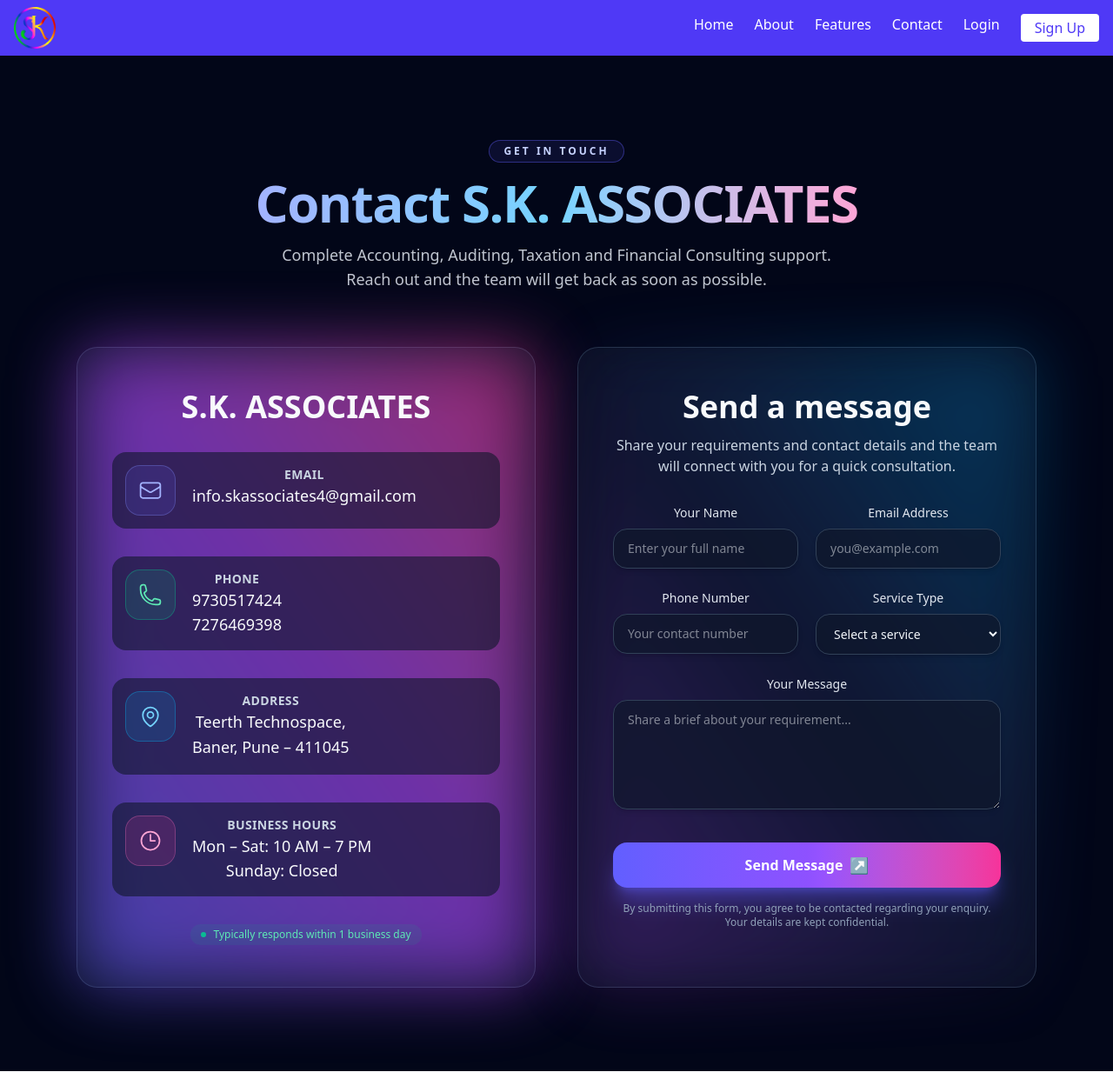
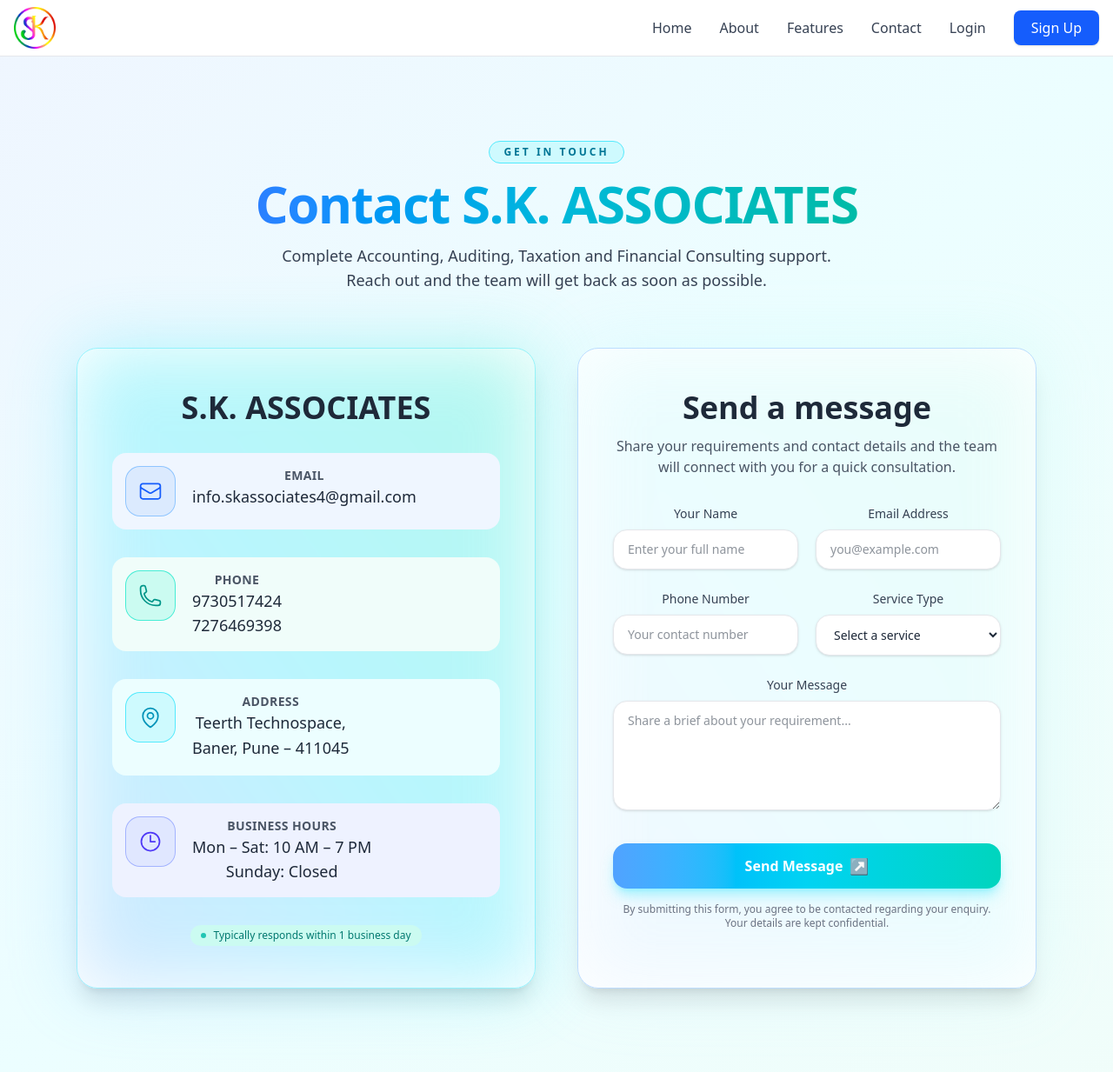
Before and after one commit to skpatil6201/Worker_Client, a React (Vite) app: page /contact in a window 1280 px wide. Shown: the whole page at 87% size. Built offline with nearby package versions, Linux system fonts and the light colour scheme.

Commit message:
style: update public page color scheme

```diff
--- a/src/components/Navbar.tsx
+++ b/src/components/Navbar.tsx
@@ -1,35 +1,120 @@
 import { Link } from 'react-router-dom';
+import { useState } from 'react';
 import logo from '../assets/logoss.png';
+
 export default function Navbar() {
+  const [isOpen, setIsOpen] = useState(false);
+
   return (
-    <nav className="bg-indigo-600 text-white shadow-lg">
+    <nav className="bg-white border-b border-gray-200 shadow-sm">
       <div className="container mx-auto px-4">
         <div className="flex items-center justify-between h-16">
           <Link to="/" >
             <img className='h-12' src={logo} alt="" />
           </Link>
 
-          <div className="flex space-x-6">
-            <Link to="/" className="hover:text-indigo-200 transition">
+          {/* Desktop Menu */}
+          <div className="hidden md:flex items-center space-x-8">
+            <Link to="/" className="text-gray-700 hover:text-blue-600 transition font-medium">
               Home
             </Link>
-            <Link to="/about" className="hover:text-indigo-200 transition">
+            <Link to="/about" className="text-gray-700 hover:text-blue-600 transition font-medium">
               About
             </Link>
-            <Link to="/features" className="hover:text-indigo-200 transition">
+            <Link to="/features" className="text-gray-700 hover:text-blue-600 transition font-medium">
               Features
             </Link>
-            <Link to="/contact" className="hover:text-indigo-200 transition">
+            <Link to="/contact" className="text-gray-700 hover:text-blue-600 transition font-medium">
               Contact
             </Link>
-            <Link to="/login" className="hover:text-indigo-200 transition">
+            <Link to="/login" className="text-gray-700 hover:text-blue-600 transition font-medium">
               Login
             </Link>
-            <Link to="/signup" className="bg-white text-indigo-600 px-4 py-1 rounded hover:bg-indigo-50 transition">
+            <Link to="/signup" className="bg-blue-600 text-white px-5 py-2 rounded-lg hover:bg-blue-700 transition shadow-sm font-medium">
               Sign Up
             </Link>
           </div>
+
+          {/* Mobile Menu Button */}
+          <button
+            onClick={() => setIsOpen(!isOpen)}
+            className="md:hidden focus:outline-none text-gray-700"
+            aria-label="Toggle menu"
+          >
+            <svg
+              className="w-6 h-6"
+              fill="none"
+              stroke="currentColor"
+              viewBox="0 0 24 24"
+            >
+              {isOpen ? (
+                <path
+                  strokeLinecap="round"
+                  strokeLinejoin="round"
+                  strokeWidth={2}
+                  d="M6 18L18 6M6 6l12 12"
+                />
+              ) : (
+                <path
+                  strokeLinecap="round"
+                  strokeLinejoin="round"
+                  strokeWidth={2}
+                  d="M4 6h16M4 12h16M4 18h16"
+                />
+              )}
+            </svg>
+          </button>
         </div>
+
+        {/* Mobile Menu */}
+        {isOpen && (
+          <div className="md:hidden pb-4 border-t border-gray-100 pt-4">
+            <div className="flex flex-col space-y-3">
+              <Link
+                to="/"
+                className="text-gray-700 hover:text-blue-600 transition font-medium"
+                onClick={() => setIsOpen(false)}
+              >
+                Home
+              </Link>
+              <Link
+                to="/about"
+                className="text-gray-700 hover:text-blue-600 transition font-medium"
+                onClick={() => setIsOpen(false)}
+              >
+                About
+              </Link>
+              <Link
+                to="/features"
+                className="text-gray-700 hover:text-blue-600 transition font-medium"
+                onClick={() => setIsOpen(false)}
+              >
+                Features
+              </Link>
+              <Link
+                to="/contact"
+                className="text-gray-700 hover:text-blue-600 transition font-medium"
+                onClick={() => setIsOpen(false)}
+              >
+                Contact
+              </Link>
+              <Link
+                to="/login"
+                className="text-gray-700 hover:text-blue-600 transition font-medium"
+                onClick={() => setIsOpen(false)}
+              >
+                Login
+              </Link>
+              <Link
+                to="/signup"
+                className="bg-blue-600 text-white px-4 py-2 rounded-lg hover:bg-blue-700 transition text-center shadow-sm font-medium"
+                onClick={() => setIsOpen(false)}
+              >
+                Sign Up
+              </Link>
+            </div>
+          </div>
+        )}
       </div>
     </nav>
   );
--- a/src/pages/Contact.tsx
+++ b/src/pages/Contact.tsx
@@ -29,28 +29,28 @@ export default function Contact() {
   }, []);
 
   return (
-    <div className="relative min-h-screen bg-slate-950 py-24 overflow-hidden">
+    <div className="relative min-h-screen bg-gradient-to-br from-blue-50 via-cyan-50 to-teal-50 py-24 overflow-hidden">
       {/* Background: gradients + grid */}
       <div className="pointer-events-none absolute inset-0 -z-10">
-        <div className="absolute inset-0 bg-gradient-to-br from-slate-900 via-slate-950 to-slate-900" />
-        <div className="absolute inset-0 bg-[radial-gradient(circle_at_top,_#6366f133_0,_transparent_55%),radial-gradient(circle_at_bottom,_#ec489933_0,_transparent_55%)]" />
-        <div className="absolute inset-0 bg-[linear-gradient(to_right,#1e293b55_1px,transparent_1px),linear-gradient(to_bottom,#02061766_1px,transparent_1px)] bg-[size:72px_72px] opacity-40" />
-        <div className="absolute -top-40 -left-40 h-80 w-80 rounded-full bg-indigo-500/30 blur-3xl" />
-        <div className="absolute -bottom-40 -right-40 h-80 w-80 rounded-full bg-pink-500/30 blur-3xl" />
+        <div className="absolute inset-0 bg-gradient-to-br from-blue-100/30 via-cyan-50 to-teal-100/30" />
+        <div className="absolute inset-0 bg-[radial-gradient(circle_at_top,_#dbeafe80_0,_transparent_55%),radial-gradient(circle_at_bottom,_#ccfbf180_0,_transparent_55%)]" />
+        <div className="absolute inset-0 bg-[linear-gradient(to_right,#e0f2fe55_1px,transparent_1px),linear-gradient(to_bottom,#e0f2fe55_1px,transparent_1px)] bg-[size:72px_72px] opacity-30" />
+        <div className="absolute -top-40 -left-40 h-80 w-80 rounded-full bg-blue-200/40 blur-3xl" />
+        <div className="absolute -bottom-40 -right-40 h-80 w-80 rounded-full bg-teal-200/40 blur-3xl" />
       </div>
 
       <div className="relative container mx-auto max-w-6xl px-6">
         {/* Header */}
         <div className="mb-16 text-center">
-          <span className="mb-4 inline-flex items-center gap-2 rounded-full border border-indigo-500/40 bg-indigo-500/10 px-4 py-1 text-xs font-semibold tracking-[0.25em] text-indigo-200 uppercase">
+          <span className="mb-4 inline-flex items-center gap-2 rounded-full border border-cyan-300 bg-cyan-100 px-4 py-1 text-xs font-semibold tracking-[0.25em] text-cyan-700 uppercase">
             Get in touch
           </span>
           <h1 className="mb-4 text-4xl sm:text-5xl lg:text-6xl font-extrabold tracking-tight">
-            <span className="bg-gradient-to-r from-indigo-300 via-sky-300 to-pink-300 bg-clip-text text-transparent">
+            <span className="bg-gradient-to-r from-blue-500 via-cyan-500 to-teal-500 bg-clip-text text-transparent">
               Contact S.K. ASSOCIATES
             </span>
           </h1>
-          <p className="mx-auto max-w-2xl text-base sm:text-lg text-slate-200/85">
+          <p className="mx-auto max-w-2xl text-base sm:text-lg text-gray-700">
             Complete Accounting, Auditing, Taxation and Financial Consulting support. Reach out and the team will get
             back as soon as possible.
           </p>
@@ -60,55 +60,55 @@ export default function Contact() {
           {/* Contact info card */}
           <div
             ref={leftRef}
-            className="relative rounded-3xl border border-slate-700/70 bg-slate-900/70 px-10 py-12 shadow-2xl backdrop-blur-2xl transition-all duration-500"
+            className="relative rounded-3xl border border-cyan-200 bg-white/90 px-10 py-12 shadow-xl backdrop-blur-2xl transition-all duration-500"
           >
             {/* Glow border */}
-            <div className="pointer-events-none absolute inset-0 -z-10 rounded-3xl bg-gradient-to-tr from-indigo-500 via-purple-500 to-pink-500 opacity-60 blur-2xl" />
+            <div className="pointer-events-none absolute inset-0 -z-10 rounded-3xl bg-gradient-to-tr from-blue-300 via-cyan-300 to-teal-300 opacity-40 blur-2xl" />
 
-            <h2 className="mb-8 text-3xl sm:text-4xl font-bold text-slate-50">
+            <h2 className="mb-8 text-3xl sm:text-4xl font-bold text-gray-800">
               S.K. ASSOCIATES
             </h2>
 
-            <div className="space-y-8 text-slate-100/90">
+            <div className="space-y-8 text-gray-700">
               {/* Email */}
-              <div className="flex items-start gap-5 rounded-2xl bg-slate-900/60 p-4 transition-transform duration-300 hover:-translate-y-1 hover:bg-slate-900/90">
-                <div className="flex h-14 w-14 items-center justify-center rounded-2xl bg-indigo-500/15 text-indigo-300 ring-1 ring-indigo-400/40">
+              <div className="flex items-start gap-5 rounded-2xl bg-blue-50 p-4 transition-transform duration-300 hover:-translate-y-1 hover:bg-blue-100">
+                <div className="flex h-14 w-14 items-center justify-center rounded-2xl bg-blue-100 text-blue-600 ring-1 ring-blue-300">
                   <EnvelopeIcon className="h-7 w-7" />
                 </div>
                 <div>
-                  <h3 className="text-sm font-semibold uppercase tracking-wide text-slate-300">
+                  <h3 className="text-sm font-semibold uppercase tracking-wide text-gray-600">
                     Email
                   </h3>
-                  <p className="text-lg font-medium text-slate-50">
+                  <p className="text-lg font-medium text-gray-800">
                     info.skassociates4@gmail.com
                   </p>
                 </div>
               </div>
 
               {/* Phone */}
-              <div className="flex items-start gap-5 rounded-2xl bg-slate-900/60 p-4 transition-transform duration-300 hover:-translate-y-1 hover:bg-slate-900/90">
-                <div className="flex h-14 w-14 items-center justify-center rounded-2xl bg-emerald-500/15 text-emerald-300 ring-1 ring-emerald-400/40">
+              <div className="flex items-start gap-5 rounded-2xl bg-teal-50 p-4 transition-transform duration-300 hover:-translate-y-1 hover:bg-teal-100">
+                <div className="flex h-14 w-14 items-center justify-center rounded-2xl bg-teal-100 text-teal-600 ring-1 ring-teal-300">
                   <PhoneIcon className="h-7 w-7" />
                 </div>
                 <div>
-                  <h3 className="text-sm font-semibold uppercase tracking-wide text-slate-300">
+                  <h3 className="text-sm font-semibold uppercase tracking-wide text-gray-600">
                     Phone
                   </h3>
-                  <p className="text-lg text-slate-50">9730517424</p>
-                  <p className="text-lg text-slate-50">7276469398</p>
+                  <p className="text-lg text-gray-800">9730517424</p>
+                  <p className="text-lg text-gray-800">7276469398</p>
                 </div>
               </div>
 
               {/* Address */}
-              <div className="flex items-start gap-5 rounded-2xl bg-slate-900/60 p-4 transition-transform duration-300 hover:-translate-y-1 hover:bg-slate-900/90">
-                <div className="flex h-14 w-14 items-center justify-center rounded-2xl bg-sky-500/15 text-sky-300 ring-1 ring-sky-400/40">
+              <div className="flex items-start gap-5 rounded-2xl bg-cyan-50 p-4 transition-transform duration-300 hover:-translate-y-1 hover:bg-cyan-100">
+                <div className="flex h-14 w-14 items-center justify-center rounded-2xl bg-cyan-100 text-cyan-600 ring-1 ring-cyan-300">
                   <MapPinIcon className="h-7 w-7" />
                 </div>
                 <div>
-                  <h3 className="text-sm font-semibold uppercase tracking-wide text-slate-300">
+                  <h3 className="text-sm font-semibold uppercase tracking-wide text-gray-600">
                     Address
                   </h3>
-                  <p className="text-lg leading-relaxed text-slate-50">
+                  <p className="text-lg leading-relaxed text-gray-800">
                     Teerth Technospace,
                     <br />
                     Baner, Pune – 411045
@@ -117,23 +117,23 @@ export default function Contact() {
               </div>
 
               {/* Hours */}
-              <div className="flex items-start gap-5 rounded-2xl bg-slate-900/60 p-4 transition-transform duration-300 hover:-translate-y-1 hover:bg-slate-900/90">
-                <div className="flex h-14 w-14 items-center justify-center rounded-2xl bg-pink-500/15 text-pink-300 ring-1 ring-pink-400/40">
+              <div className="flex items-start gap-5 rounded-2xl bg-indigo-50 p-4 transition-transform duration-300 hover:-translate-y-1 hover:bg-indigo-100">
+                <div className="flex h-14 w-14 items-center justify-center rounded-2xl bg-indigo-100 text-indigo-600 ring-1 ring-indigo-300">
                   <ClockIcon className="h-7 w-7" />
                 </div>
                 <div>
-                  <h3 className="text-sm font-semibold uppercase tracking-wide text-slate-300">
+                  <h3 className="text-sm font-semibold uppercase tracking-wide text-gray-600">
                     Business Hours
                   </h3>
-                  <p className="text-lg text-slate-50">Mon – Sat: 10 AM – 7 PM</p>
-                  <p className="text-lg text-slate-50">Sunday: Closed</p>
+                  <p className="text-lg text-gray-800">Mon – Sat: 10 AM – 7 PM</p>
+                  <p className="text-lg text-gray-800">Sunday: Closed</p>
                 </div>
               </div>
             </div>
 
             {/* Small status pill */}
-            <div className="mt-8 inline-flex items-center gap-2 rounded-full bg-emerald-500/10 px-3 py-1 text-xs font-medium text-emerald-300">
-              <span className="h-1.5 w-1.5 rounded-full bg-emerald-400 animate-pulse" />
+            <div className="mt-8 inline-flex items-center gap-2 rounded-full bg-teal-100 px-3 py-1 text-xs font-medium text-teal-700">
+              <span className="h-1.5 w-1.5 rounded-full bg-teal-500 animate-pulse" />
               Typically responds within 1 business day
             </div>
           </div>
@@ -141,37 +141,37 @@ export default function Contact() {
           {/* Form card */}
           <div
             ref={rightRef}
-            className="relative rounded-3xl border border-slate-700/70 bg-slate-900/60 px-10 py-12 shadow-2xl backdrop-blur-2xl transition-all duration-500"
+            className="relative rounded-3xl border border-blue-200 bg-white/90 px-10 py-12 shadow-xl backdrop-blur-2xl transition-all duration-500"
           >
             {/* Accent gradient */}
-            <div className="pointer-events-none absolute inset-0 -z-10 rounded-3xl bg-gradient-to-tr from-purple-500/40 via-indigo-500/10 to-sky-500/40 opacity-70 blur-2xl" />
+            <div className="pointer-events-none absolute inset-0 -z-10 rounded-3xl bg-gradient-to-tr from-blue-200/40 via-cyan-200/40 to-teal-200/40 opacity-50 blur-2xl" />
 
-            <h2 className="mb-3 text-3xl sm:text-4xl font-bold text-slate-50">
+            <h2 className="mb-3 text-3xl sm:text-4xl font-bold text-gray-800">
               Send a message
             </h2>
-            <p className="mb-8 text-sm sm:text-base text-slate-300">
+            <p className="mb-8 text-sm sm:text-base text-gray-600">
               Share your requirements and contact details and the team will connect with you for a quick consultation.
             </p>
 
             <form className="space-y-6">
               <div className="grid gap-5 sm:grid-cols-2">
                 <div>
-                  <label className="mb-2 block text-sm font-medium text-slate-200">
+                  <label className="mb-2 block text-sm font-medium text-gray-700">
                     Your Name
                   </label>
                   <input
                     type="text"
-                    className="w-full rounded-2xl border border-slate-700 bg-slate-900/70 px-4 py-3 text-sm text-slate-100 shadow-md outline-none transition focus:border-indigo-400 focus:ring-2 focus:ring-indigo-500/50"
+                    className="w-full rounded-2xl border border-gray-200 bg-white px-4 py-3 text-sm text-gray-800 shadow-sm outline-none transition focus:border-cyan-400 focus:ring-2 focus:ring-cyan-200"
                     placeholder="Enter your full name"
                   />
                 </div>
                 <div>
-                  <label className="mb-2 block text-sm font-medium text-slate-200">
+                  <label className="mb-2 block text-sm font-medium text-gray-700">
                     Email Address
                   </label>
                   <input
                     type="email"
-                    className="w-full rounded-2xl border border-slate-700 bg-slate-900/70 px-4 py-3 text-sm text-slate-100 shadow-md outline-none transition focus:border-indigo-400 focus:ring-2 focus:ring-indigo-500/50"
+                    className="w-full rounded-2xl border border-gray-200 bg-white px-4 py-3 text-sm text-gray-800 shadow-sm outline-none transition focus:border-cyan-400 focus:ring-2 focus:ring-cyan-200"
                     placeholder="you@example.com"
                   />
                 </div>
@@ -179,21 +179,21 @@ export default function Contact() {
 
               <div className="grid gap-5 sm:grid-cols-2">
                 <div>
-                  <label className="mb-2 block text-sm font-medium text-slate-200">
+                  <label className="mb-2 block text-sm font-medium text-gray-700">
                     Phone Number
                   </label>
                   <input
                     type="tel"
-                    className="w-full rounded-2xl border border-slate-700 bg-slate-900/70 px-4 py-3 text-sm text-slate-100 shadow-md outline-none transition focus:border-indigo-400 focus:ring-2 focus:ring-indigo-500/50"
+                    className="w-full rounded-2xl border border-gray-200 bg-white px-4 py-3 text-sm text-gray-800 shadow-sm outline-none transition focus:border-cyan-400 focus:ring-2 focus:ring-cyan-200"
                     placeholder="Your contact number"
                   />
                 </div>
                 <div>
-                  <label className="mb-2 block text-sm font-medium text-slate-200">
+                  <label className="mb-2 block text-sm font-medium text-gray-700">
                     Service Type
                   </label>
                   <select
-                    className="w-full rounded-2xl border border-slate-700 bg-slate-900/70 px-4 py-3 text-sm text-slate-100 shadow-md outline-none transition focus:border-indigo-400 focus:ring-2 focus:ring-indigo-500/50"
+                    className="w-full rounded-2xl border border-gray-200 bg-white px-4 py-3 text-sm text-gray-800 shadow-sm outline-none transition focus:border-cyan-400 focus:ring-2 focus:ring-cyan-200"
                     defaultValue=""
                   >
                     <option value="" disabled>
@@ -209,19 +209,19 @@ export default function Contact() {
               </div>
 
               <div>
-                <label className="mb-2 block text-sm font-medium text-slate-200">
+                <label className="mb-2 block text-sm font-medium text-gray-700">
                   Your Message
                 </label>
                 <textarea
                   rows={5}
-                  className="w-full rounded-2xl border border-slate-700 bg-slate-900/70 px-4 py-3 text-sm text-slate-100 shadow-md outline-none transition focus:border-indigo-400 focus:ring-2 focus:ring-indigo-500/50"
+                  className="w-full rounded-2xl border border-gray-200 bg-white px-4 py-3 text-sm text-gray-800 shadow-sm outline-none transition focus:border-cyan-400 focus:ring-2 focus:ring-cyan-200"
                   placeholder="Share a brief about your requirement..."
                 />
               </div>
 
               <button
                 type="submit"
-                className="group mt-2 inline-flex w-full items-center justify-center gap-2 rounded-2xl bg-gradient-to-r from-indigo-500 via-violet-500 to-pink-500 px-6 py-3 text-base font-semibold text-white shadow-xl shadow-indigo-500/40 transition hover:-translate-y-0.5 hover:brightness-110"
+                className="group mt-2 inline-flex w-full items-center justify-center gap-2 rounded-2xl bg-gradient-to-r from-blue-400 via-cyan-400 to-teal-400 px-6 py-3 text-base font-semibold text-white shadow-lg shadow-cyan-300/50 transition hover:-translate-y-0.5 hover:shadow-xl"
               >
                 Send Message
                 <span className="text-lg transition-transform group-hover:translate-x-1">
@@ -230,7 +230,7 @@ export default function Contact() {
               </button>
             </form>
 
-            <p className="mt-4 text-xs text-slate-400">
+            <p className="mt-4 text-xs text-gray-500">
               By submitting this form, you agree to be contacted regarding your enquiry. Your details are kept
               confidential.
             </p>
```
Also changed, not shown: src/pages/Features.tsx (+16 -22 lines), src/pages/Home.tsx (+38 -39 lines), src/pages/Login.tsx (+26 -26 lines).
